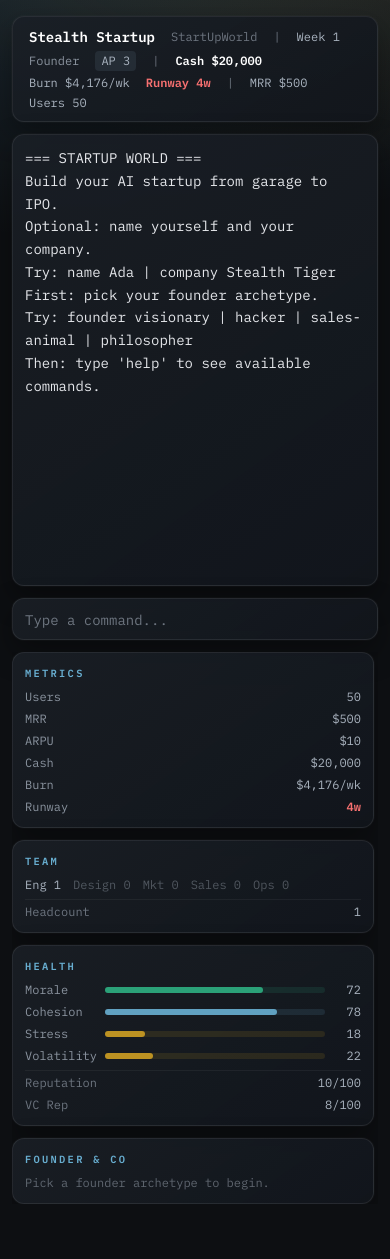
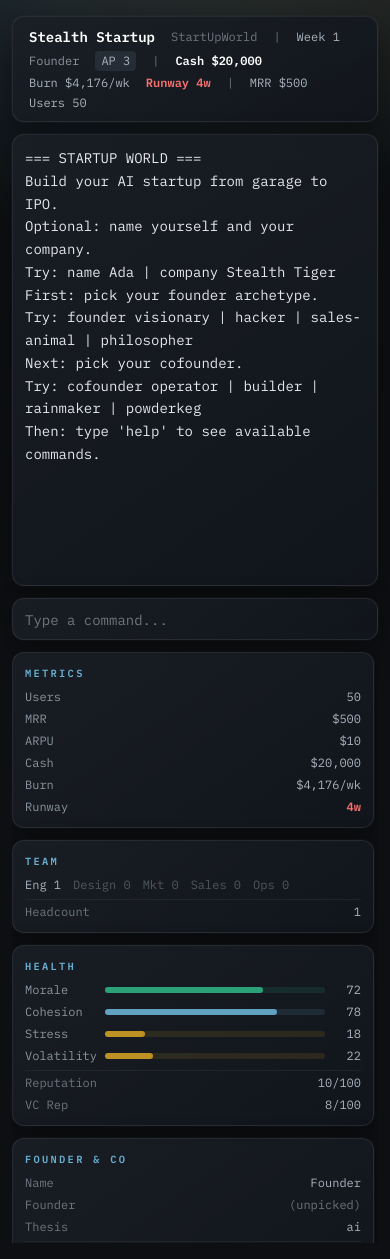
Before and after one commit to jmslerner/StartUpWorld, a React (Vite) app: page / in a window 390 px wide. Before the commit the page ends 1220 px from the top, so only its background shows below. Built offline with nearby package versions, Linux system fonts and the light colour scheme.

Commit message:
feat: add cofounder archetype selection and integrate into game state

```diff
--- a/src/engine/actions.ts
+++ b/src/engine/actions.ts
@@ -1,10 +1,10 @@
-import type { ActionResult, FounderArchetype, GameState, LogEntry, TeamRole } from "../types/game";
+import type { ActionResult, CofounderArchetype, FounderArchetype, GameState, LogEntry, TeamRole } from "../types/game";
 import { appendLog } from "./logging";
 import { clamp } from "./utils";
 import { BASE_AP, calcBurn, calcRunwayWeeks, roleComp } from "./economy";
 import { applyHiringCohesionHit } from "./culture";
-import { isFounderChosen, setFounder, founderMods } from "./founders";
-import { chance, signedUnit } from "./rng";
+import { isCofounderChosen, isFounderChosen, setFounder, founderMods } from "./founders";
+import { chance, nextIntInclusive, signedUnit } from "./rng";
 import { successPenaltyFromStress } from "./stress";
 import { endWeekTick } from "./tick";
 import { applyPendingEventChoice } from "./events/applyChoice";
@@ -53,6 +53,63 @@ export const setCompanyName = (state: GameState, name: string): ActionResult =>
   return withLogLines(updated, [{ text: `Company set: ${normalized}.`, kind: "system" }]);
 };
 
+export const setCofounderArchetype = (state: GameState, archetype: CofounderArchetype): ActionResult => {
+  if (state.gameOver) {
+    return err(state, "Game over.");
+  }
+  if (state.cofounder.archetype) {
+    return err(state, "Cofounder already locked for this run.");
+  }
+
+  const profiles: Record<
+    CofounderArchetype,
+    { base: { trust: number; ego: number; ambition: number }; names: string[]; tagline: string }
+  > = {
+    operator: {
+      base: { trust: 78, ego: 48, ambition: 68 },
+      names: ["Alex", "Morgan", "Sam", "Jordan", "Casey", "Taylor"],
+      tagline: "Adult supervision. Process. Calm under fire.",
+    },
+    builder: {
+      base: { trust: 72, ego: 52, ambition: 72 },
+      names: ["Riley", "Avery", "Quinn", "Jamie", "Reese", "Drew"],
+      tagline: "Craft obsession. Product instincts. Quiet intensity.",
+    },
+    rainmaker: {
+      base: { trust: 64, ego: 66, ambition: 82 },
+      names: ["Blake", "Cameron", "Parker", "Rowan", "Hayden", "Emerson"],
+      tagline: "Network heat. Deals. Confidence that borders on delusion.",
+    },
+    powderkeg: {
+      base: { trust: 56, ego: 80, ambition: 88 },
+      names: ["Logan", "Sydney", "Harper", "Kai", "Sasha", "Noah"],
+      tagline: "Brilliant. Volatile. Will either save the company or burn it down.",
+    },
+  };
+
+  const profile = profiles[archetype];
+  const pick = nextIntInclusive(state.rng, 0, profile.names.length - 1);
+  const name = profile.names[pick.value] ?? "Cofounder";
+
+  const updated: GameState = {
+    ...state,
+    rng: pick.rng,
+    cofounder: {
+      ...state.cofounder,
+      name,
+      archetype,
+      trust: profile.base.trust,
+      ego: profile.base.ego,
+      ambition: profile.base.ambition,
+    },
+  };
+
+  return withLogLines(updated, [
+    { text: `Cofounder locked: ${name} (${archetype}).`, kind: "system" },
+    { text: profile.tagline, kind: "system" },
+  ]);
+};
+
 export const createInitialState = (): GameState => {
   const seed = (Date.now() >>> 0) || 1;
   const base: GameState = {
@@ -71,7 +128,7 @@ export const createInitialState = (): GameState => {
     thesis: "ai",
     companyPhase: "garage",
     founder: { name: "Founder", archetype: null },
-    cofounder: { trust: 72, ego: 55, ambition: 76 },
+    cofounder: { name: "Cofounder", archetype: null, trust: 72, ego: 55, ambition: 76 },
     culture: { cohesion: 78, morale: 72 },
     stress: 18,
     volatility: 22,
@@ -101,6 +158,9 @@ const ensurePlayable = (state: GameState): ActionResult | null => {
   }
   if (!isFounderChosen(state)) {
     return err(state, "Choose your founder first: `founder visionary|hacker|sales-animal|philosopher`.");
+  }
+  if (!isCofounderChosen(state)) {
+    return err(state, "Choose your cofounder first: `cofounder operator|builder|rainmaker|powderkeg`.");
   }
   return null;
 };
@@ -351,6 +411,7 @@ export const endWeek = (state: GameState): ActionResult => {
 export const status = (state: GameState): ActionResult => {
   const runway = calcRunwayWeeks(state);
   const founder = state.founder.archetype ?? "(unpicked)";
+  const cofounder = state.cofounder.archetype ?? "(unpicked)";
   const pipeline = state.investors.pipeline.length;
 
   const line =
@@ -359,7 +420,8 @@ export const status = (state: GameState): ActionResult => {
     `\nMRR $${state.mrr.toLocaleString()} | Users ${state.users.toLocaleString()} | ARPU $${state.arpu}` +
     `\nStage ${state.stage} | Phase ${state.companyPhase} | Founder ${founder} | Thesis ${state.thesis}` +
     `\nAP ${state.ap} | Rep ${state.reputation}/100 | VC ${state.vcReputation}/100 | Stress ${state.stress}/100 | Vol ${state.volatility}/100` +
-    `\nTrust ${state.cofounder.trust}/100 | Ego ${state.cofounder.ego}/100 | Cohesion ${state.culture.cohesion}/100 | Morale ${state.culture.morale}/100` +
+    `\nCofounder ${state.cofounder.name} (${cofounder}) | Trust ${state.cofounder.trust}/100 | Ego ${state.cofounder.ego}/100` +
+    `\nCohesion ${state.culture.cohesion}/100 | Morale ${state.culture.morale}/100` +
     `\nInvestor leads: ${pipeline}`;
 
   return withLogLines(state, [{ text: line, kind: "system" }]);
--- a/src/engine/commands.ts
+++ b/src/engine/commands.ts
@@ -7,6 +7,7 @@ import {
   launchCampaign,
   pitchInvestors,
   raiseSeed,
+  setCofounderArchetype,
   setCompanyName,
   setFounderArchetype,
   setPlayerName,
@@ -27,14 +28,18 @@ const roleMap: Record<string, TeamRole> = {
 const founderOptions = ["visionary", "hacker", "sales-animal", "philosopher"] as const;
 type FounderToken = (typeof founderOptions)[number];
 
-const allowDuringPending = new Set(["choose", "status", "help", "name", "company"]);
-const allowBeforeFounder = new Set(["founder", "status", "help", "name", "company"]);
+const cofounderOptions = ["operator", "builder", "rainmaker", "powderkeg"] as const;
+type CofounderToken = (typeof cofounderOptions)[number];
+
+const allowDuringPending = new Set(["choose", "status", "help", "name", "company", "cofounder"]);
+const allowBeforeSetup = new Set(["founder", "cofounder", "status", "help", "name", "company"]);
 
 const helpText: LogEntry[] = [
   toLog("Commands:"),
   toLog("name <your name> - set your name"),
   toLog("company <name> - set company name"),
   toLog("founder <visionary|hacker|sales-animal|philosopher> - pick your founder (required)"),
+  toLog("cofounder <operator|builder|rainmaker|powderkeg> - pick your cofounder (required)"),
   toLog("help - show commands"),
   toLog("status - show current stats"),
   toLog("hire <role> <count> - hire teammates"),
@@ -58,11 +63,17 @@ export const executeCommand = (state: GameState, input: string): ActionResult =>
     return { state, logs: [toLog("Resolve the pending event first with `choose <n>`.", "error")] };
   }
 
-  // Founder must be chosen before Week 1 begins.
-  if (!state.founder.archetype && !allowBeforeFounder.has(command)) {
+  // Founder + cofounder must be chosen before normal gameplay begins.
+  if ((!state.founder.archetype || !state.cofounder.archetype) && !allowBeforeSetup.has(command)) {
+    if (!state.founder.archetype) {
+      return {
+        state,
+        logs: [toLog("Pick your founder archetype first: `founder visionary|hacker|sales-animal|philosopher`.", "error")],
+      };
+    }
     return {
       state,
-      logs: [toLog("Pick your founder archetype first: `founder visionary|hacker|sales-animal|philosopher`.", "error")],
+      logs: [toLog("Pick your cofounder next: `cofounder operator|builder|rainmaker|powderkeg`.", "error")],
     };
   }
 
@@ -82,6 +93,16 @@ export const executeCommand = (state: GameState, input: string): ActionResult =>
         };
       }
       return setFounderArchetype(state, token as FounderToken);
+    }
+    case "cofounder": {
+      const token = (rest[0] ?? "").toLowerCase();
+      if (!cofounderOptions.includes(token as CofounderToken)) {
+        return {
+          state,
+          logs: [toLog("Usage: cofounder operator|builder|rainmaker|powderkeg", "error")],
+        };
+      }
+      return setCofounderArchetype(state, token as CofounderToken);
     }
     case "choose": {
       const n = Number(rest[0] ?? "");
--- a/src/engine/founders.ts
+++ b/src/engine/founders.ts
@@ -1,4 +1,4 @@
-import type { FounderArchetype, GameState } from "../types/game";
+import type { CofounderArchetype, FounderArchetype, GameState } from "../types/game";
 import { clamp } from "./utils";
 
 export interface FounderMods {
@@ -58,6 +58,8 @@ export const founderMods: Record<FounderArchetype, FounderMods> = {
 
 export const isFounderChosen = (state: GameState): boolean => state.founder.archetype !== null;
 
+export const isCofounderChosen = (state: GameState): boolean => state.cofounder.archetype !== null;
+
 export const setFounder = (state: GameState, archetype: FounderArchetype): GameState => ({
   ...state,
   founder: { ...state.founder, archetype },
@@ -67,15 +69,30 @@ export const applyCofounderWeeklyDrift = (state: GameState, opts: { hit: number;
   // hit: negative week magnitude 0..1, win: positive week magnitude 0..1
   const ambitionPull = (state.cofounder.ambition - 50) / 50; // -1..1
 
-  const trustDelta = Math.round(opts.win * 6 - opts.hit * 10 - Math.max(0, ambitionPull) * 1);
-  const egoDelta = Math.round(opts.win * 2 + opts.hit * 5 + Math.max(0, ambitionPull) * 2);
+  const trustBase = Math.round(opts.win * 6 - opts.hit * 10 - Math.max(0, ambitionPull) * 1);
+  const egoBase = Math.round(opts.win * 2 + opts.hit * 5 + Math.max(0, ambitionPull) * 2);
+
+  const arch = state.cofounder.archetype;
+  const archBias: Record<CofounderArchetype, { trust: number; ego: number; ambition: number }> = {
+    operator: { trust: 1, ego: -1, ambition: 0 },
+    builder: { trust: 0, ego: -1, ambition: 1 },
+    rainmaker: { trust: 0, ego: 1, ambition: 1 },
+    powderkeg: { trust: -1, ego: 2, ambition: 2 },
+  };
+
+  const bias = arch ? archBias[arch] : { trust: 0, ego: 0, ambition: 0 };
+  const trustDelta = trustBase + bias.trust;
+  const egoDelta = egoBase + bias.ego;
+  const ambitionDelta = Math.round(opts.win * 2 - opts.hit * 1) + bias.ambition;
 
   return {
     ...state,
     cofounder: {
       trust: clamp(state.cofounder.trust + trustDelta, 0, 100),
       ego: clamp(state.cofounder.ego + egoDelta, 0, 100),
-      ambition: clamp(state.cofounder.ambition + Math.round(opts.win * 2 - opts.hit * 1), 0, 100),
+      ambition: clamp(state.cofounder.ambition + ambitionDelta, 0, 100),
+      archetype: state.cofounder.archetype,
+      name: state.cofounder.name,
     },
   };
 };
--- a/src/engine/tick.ts
+++ b/src/engine/tick.ts
@@ -4,7 +4,7 @@ import { BASE_AP, calcBurn, calcRunwayWeeks } from "./economy";
 import { signedUnit } from "./rng";
 import { computeContext, computeTeamSize } from "./context";
 import { applyWeeklyCulture } from "./culture";
-import { applyCofounderWeeklyDrift, founderMods, isFounderChosen } from "./founders";
+import { applyCofounderWeeklyDrift, founderMods, isCofounderChosen, isFounderChosen } from "./founders";
 import { calcVolatility, fatTailSigned, impactMultiplier } from "./volatility";
 import { calcStress } from "./stress";
 import { maybeSelectEvent } from "./events/select";
@@ -41,6 +41,9 @@ export const endWeekTick = (state: GameState): { state: GameState; logs: string[
   }
   if (!isFounderChosen(state)) {
     return { state, logs: ["Choose your founder archetype first: `founder visionary|hacker|sales-animal|philosopher`."] };
+  }
+  if (!isCofounderChosen(state)) {
+    return { state, logs: ["Choose your cofounder first: `cofounder operator|builder|rainmaker|powderkeg`."] };
   }
 
   const logs: string[] = [];
--- a/src/state/useGameStore.ts
+++ b/src/state/useGameStore.ts
@@ -17,6 +17,8 @@ const introLogs: LogEntry[] = [
   toLog("Try: name Ada | company Stealth Tiger", "system", "intro-3c"),
   toLog("First: pick your founder archetype.", "system", "intro-4"),
   toLog("Try: founder visionary | hacker | sales-animal | philosopher", "system", "intro-5"),
+  toLog("Next: pick your cofounder.", "system", "intro-5b"),
+  toLog("Try: cofounder operator | builder | rainmaker | powderkeg", "system", "intro-5c"),
   toLog("Then: type 'help' to see available commands.", "system", "intro-6"),
 ];
 
--- a/src/types/game.ts
+++ b/src/types/game.ts
@@ -4,11 +4,15 @@ export type CompanyPhase = "garage" | "coworking" | "office" | "unicorn" | "publ
 
 export type FounderArchetype = "visionary" | "hacker" | "sales-animal" | "philosopher";
 
+export type CofounderArchetype = "operator" | "builder" | "rainmaker" | "powderkeg";
+
 export type TeamRole = "engineering" | "design" | "marketing" | "sales" | "ops";
 
 export type TeamRoster = Record<TeamRole, number>;
 
 export interface CofounderDynamics {
+  name: string;
+  archetype: CofounderArchetype | null;
   trust: number; // 0-100
   ego: number; // 0-100
   ambition: number; // 0-100
--- a/src/ui/panels/FounderPanel.tsx
+++ b/src/ui/panels/FounderPanel.tsx
@@ -8,25 +8,49 @@ interface FounderPanelProps {
 
 export const FounderPanel = ({ state }: FounderPanelProps) => {
   const archetype = state.founder.archetype;
+  const cofounderArch = state.cofounder.archetype;
 
   return (
     <PanelCard title="Founder &amp; Co">
-      {archetype ? (
-        <>
       <div className="flex items-center justify-between">
         <span className="text-mist/60" title="That’s you.">Name</span>
         <span>{state.founder.name}</span>
       </div>
+
       <div className="flex items-center justify-between">
-            <span className="text-mist/60" title="Your founder style. It tweaks success odds and how the company behaves.">Archetype</span>
+        <span
+          className="text-mist/60"
+          title="Your founder style. It tweaks success odds and how the company behaves."
+        >
+          Founder
+        </span>
+        {archetype ? (
           <span className="text-neon">{archetype}</span>
+        ) : (
+          <span className="text-mist/60" title="Pick one in the terminal: founder visionary|hacker|sales-animal|philosopher">
+            (unpicked)
+          </span>
+        )}
       </div>
+
       <div className="flex items-center justify-between">
         <span className="text-mist/60" title="What you’re selling to yourself and to investors.">Thesis</span>
         <span>{state.thesis}</span>
       </div>
+
       <div className="mt-1 border-t border-white/5 pt-1 text-[0.6rem] font-semibold uppercase tracking-widest text-mist/50">
         Cofounder
+      </div>
+
+      {cofounderArch ? (
+        <>
+          <div className="flex items-center justify-between">
+            <span className="text-mist/60" title="Your cofounder.">Name</span>
+            <span>{state.cofounder.name}</span>
+          </div>
+          <div className="flex items-center justify-between">
+            <span className="text-mist/60" title="Cofounder archetype. Shapes the relationship and drama.">Type</span>
+            <span className="text-neon">{cofounderArch}</span>
           </div>
           <Gauge
             label="Trust"
@@ -48,7 +72,7 @@ export const FounderPanel = ({ state }: FounderPanelProps) => {
           />
         </>
       ) : (
-        <p className="text-mist/50">Pick a founder archetype to begin.</p>
+        <p className="text-mist/50">Pick a cofounder in the terminal: cofounder operator|builder|rainmaker|powderkeg</p>
       )}
     </PanelCard>
   );
```
Lines whose indentation alone changed are shown as unchanged.
